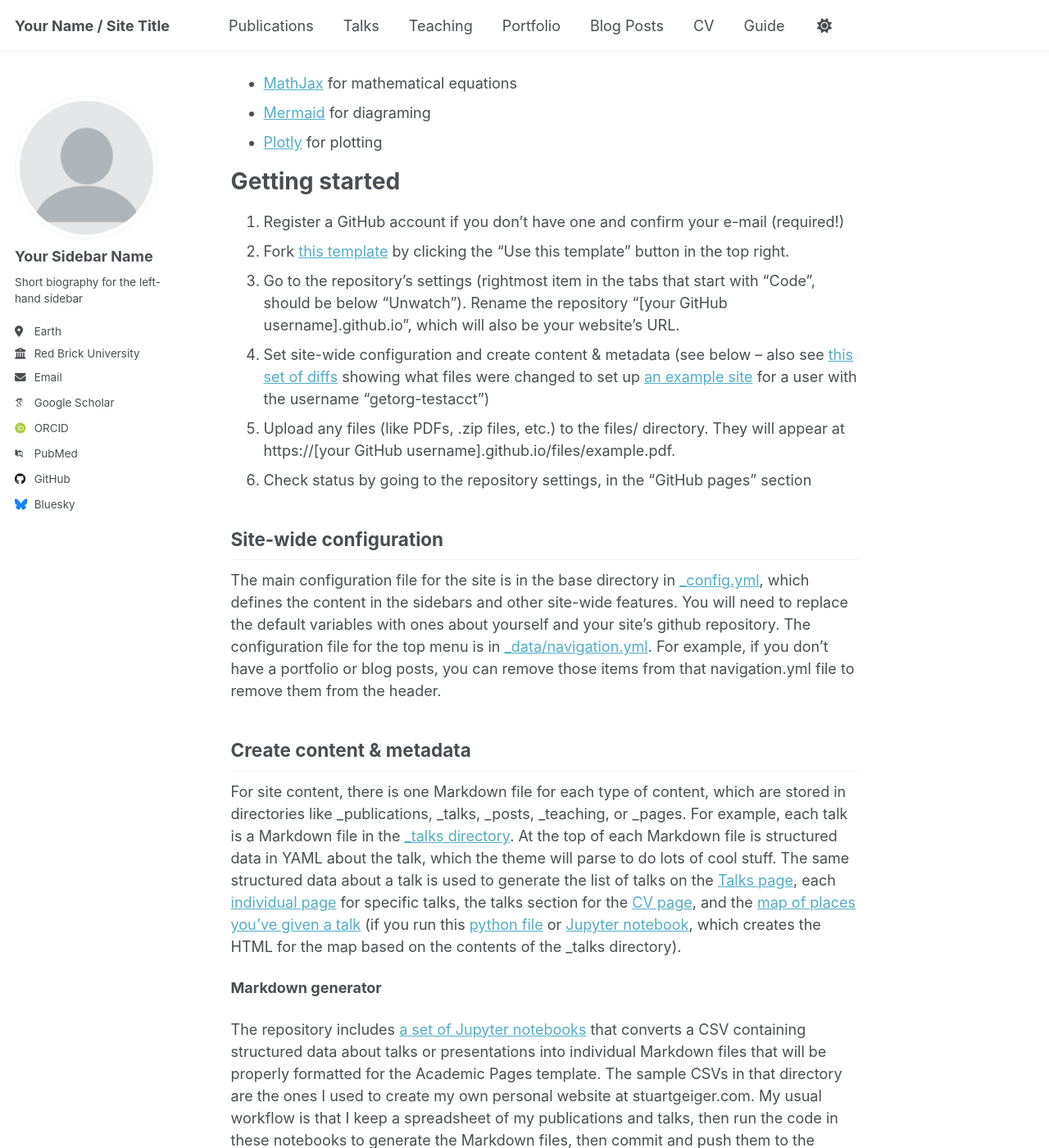
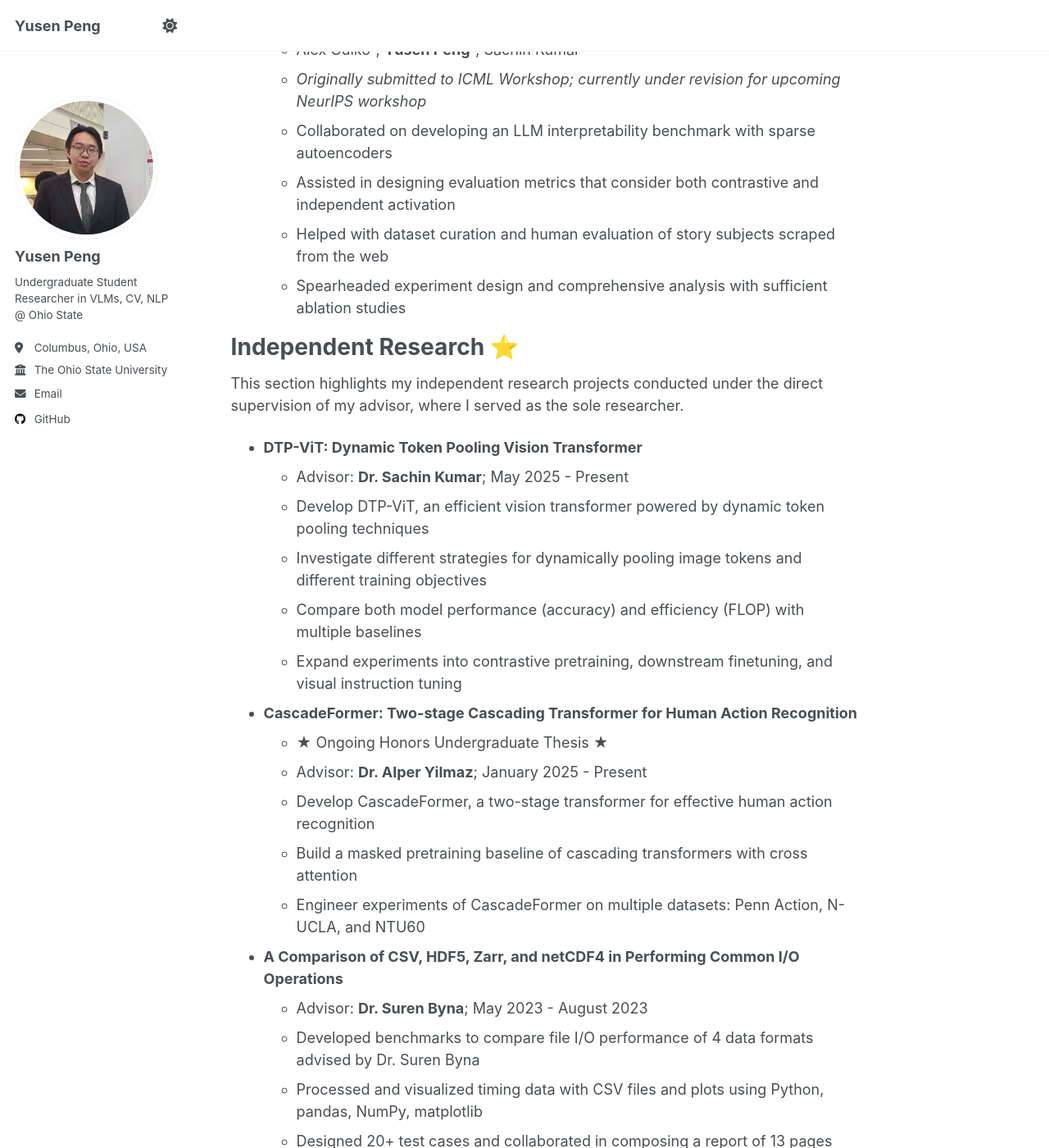
Before and after one commit to Yusen-Peng/Yusen-Peng.github.io, a Jekyll site: the page built from _pages/about.md, in a window 1280 px wide and 1400 px high, scrolled down 1029 px. Shown: the whole window at 82% size. Built offline with Jekyll 4.4.1, drawn with Linux system fonts in a browser that asks for light colours; some web fonts are replaced; a script that is not in the unit is left out; some of the changed text lies outside the part shown.

Commit message:
initial commit

```diff
--- a/_config.yml
+++ b/_config.yml
@@ -9,36 +9,36 @@
 # Basic Site Settings
 locale                   : "en-US"
 site_theme               : "default"
-title                    : "Your Name / Site Title"
+title                    : "Yusen Peng"
 title_separator          : "-"
 name                     : &name "Your Name"
 description              : &description "personal description"
-url                      : https://academicpages.github.io # the base hostname & protocol for your site e.g. "https://[your GitHub username].github.io" or if you already have some other page hosted on Github then use "https://[your GitHub username].github.io/[Your Repo Name]"
-baseurl                  : "" # the subpath of your site, e.g. "/blog"
-repository               : "academicpages/academicpages.github.io"
+url                      : https://Yusen-Peng.github.io # the base hostname & protocol for your site e.g. "https://[your GitHub username].github.io" or if you already have some other page hosted on Github then use "https://[your GitHub username].github.io/[Your Repo Name]"
+baseurl                  : ""
+repository               : "Yusen-Peng/Yusen-Peng.github.io"
 
 # Site Author - The following control what appear as part of the author content on the side bar.
 #               If a field is blank the icon and link will not appear, otherwise it will be shown.
 #               Additional customization can be done by editing /_includes/author-profile.html
 author:
   # Biographic information
-  avatar           : "profile.png"
-  name             : "Your Sidebar Name"
-  pronouns         : # example: "she/her"
-  bio              : "Short biography for the left-hand sidebar"
-  location         : "Earth"
-  employer         : "Red Brick University"
+  avatar           : "profile.jpeg" # filename of avatar image placed in /images/, e.g. "500x500.png"
+  name             : "Yusen Peng"
+  pronouns         : #"he/him/his"
+  bio              : "Undergraduate Student Researcher in VLMs, CV, NLP @ Ohio State"
+  location         : "Columbus, Ohio, USA"
+  employer         : "The Ohio State University"
   uri              : # URL
-  email            : "none@example.org"
+  email            : "peng.1007@osu.edu"
 
   # Academic websites
   academia         : # URL
   arxiv            : # URL - Update with the correct link to your profile
-  googlescholar    : "https://scholar.google.com/citations?user=PS_CX0AAAAAJ"
+  googlescholar    : #"https://scholar.google.com/citations?user=PS_CX0AAAAAJ"
   impactstory      : # URL
-  orcid            : "http://orcid.org/yourorcidurl"
+  orcid            : #"http://orcid.org/yourorcidurl"
   semantic         : # URL
-  pubmed           : "https://www.ncbi.nlm.nih.gov/pubmed/?term=john+snow"
+  pubmed           : #"https://www.ncbi.nlm.nih.gov/pubmed/?term=john+snow"
   researchgate     : # URL
   scopus           : # URL
 
@@ -46,13 +46,13 @@
   bitbucket        : # Username - Update with your username on the site
   codepen          : # Username
   dribbble         : # Username
-  github           : "academicpages"
+  github           : "Yusen-Peng"
   kaggle           : # Username
   stackoverflow    : # User number or user number and name (i.e., use "1" or "1/jeff-atwood")
 
   # Social media
   artstation       : # Username
-  bluesky          : "bsky.app" # Replace this with you Bluesky username
+  bluesky          : #"bsky.app" # Replace this with you Bluesky username
   facebook         : # Username
   flickr           : # Username
   foursquare       : # Username
@@ -61,7 +61,7 @@
   keybase          : # Username
   instagram        : # Username
   lastfm           : # Username
-  linkedin         : # Username
+  linkedin         : #"yusen-peng"
   mastodon         : # URL
   medium           : # URL
   pinterest        : # Username
--- a/_pages/about.md
+++ b/_pages/about.md
@@ -1,56 +1,120 @@
 ---
 permalink: /
-title: "Academic Pages is a ready-to-fork GitHub Pages template for academic personal websites"
+title: ""
 author_profile: true
 redirect_from:
   - /about/
   - /about.html
 ---
 
-This is the front page of a website that is powered by the [Academic Pages template](https://github.com/academicpages/academicpages.github.io) and hosted on GitHub pages. [GitHub pages](https://pages.github.com) is a free service in which websites are built and hosted from code and data stored in a GitHub repository, automatically updating when a new commit is made to the repository. This template was forked from the [Minimal Mistakes Jekyll Theme](https://mmistakes.github.io/minimal-mistakes/) created by Michael Rose, and then extended to support the kinds of content that academics have: publications, talks, teaching, a portfolio, blog posts, and a dynamically-generated CV. Incidentally, these same features make it a great template for anyone that needs to show off a professional template!
+Who Am I? 👀
+======
+I am Yusen Peng, a final year undergraduate Computer Science and Engineering (CSE) student at The Ohio State University (OSU), graduating in May 2026.
 
- You can fork [this template](https://github.com/academicpages/academicpages.github.io) right now, modify the configuration and Markdown files, add your own PDFs and other content, and have your own site for free, with no ads!
+During my time at OSU, I have maintained **4.00**/4.00 cumulative GPA and completed AI core courses including Natural Language Processing, Computer Vision, Machine Learning, Data Mining.
 
-A data-driven personal website
+More importantly, I am graduating with **Honors Research Distinction**, where I am investigating skeleton-based human action recognition as my undergraduate thesis. I was also awarded with Undergraduate Research Scholarship based on the thesis proposal in June 2025.
+
+
+Research Interest 🧠
 ======
-Like many other Jekyll-based GitHub Pages templates, Academic Pages makes you separate the website's content from its form. The content & metadata of your website are in structured Markdown files, while various other files constitute the theme, specifying how to transform that content & metadata into HTML pages. You keep these various Markdown (.md), YAML (.yml), HTML, and CSS files in a public GitHub repository. Each time you commit and push an update to the repository, the [GitHub pages](https://pages.github.com/) service creates static HTML pages based on these files, which are hosted on GitHub's servers free of charge.
+My current research primarily lies at the intersection of **vision** and **language** models. I always investigate different approaches to designing such models with more ***capability***, ***efficiency***, and ***interpretability***.
 
-Many of the features of dynamic content management systems (like Wordpress) can be achieved in this fashion, using a fraction of the computational resources and with far less vulnerability to hacking and DDoSing. You can also modify the theme to your heart's content without touching the content of your site. If you get to a point where you've broken something in Jekyll/HTML/CSS beyond repair, your Markdown files describing your talks, publications, etc. are safe. You can rollback the changes or even delete the repository and start over - just be sure to save the Markdown files! You can also write scripts that process the structured data on the site, such as [this one](https://github.com/academicpages/academicpages.github.io/blob/master/talkmap.ipynb) that analyzes metadata in pages about talks to display [a map of every location you've given a talk](https://academicpages.github.io/talkmap.html).
+Research Publications 🚀
+======
 
-For those users that need more advanced functionality, the template also supports the following popular tools:
-- [MathJax](https://www.mathjax.org/) for mathematical equations
-- [Mermaid](https://mermaid.js.org/) for diagraming
-- [Plotly](https://plotly.com/javascript/) for plotting
+This section highlights my current publications, including papers still under review and manuscripts in revision for upcoming conferences/workshops.
 
-Getting started
+* **Lower-quality public housing corresponds to elevated flood risk and social disadvantage**
+  * Woi Sok Oh, Kelsea Best, Meri Davlasheridze, **Yusen Peng**
+  * *Under review at Environmental Research Letters 2025*
+  * Collaborated in analyzing public housing and flooding datasets advised by Dr. Kelsea Best
+  * Performed detailed data analysis with correlation visualization and random effects regression models
+
+* **CE-Bench: A Contrastive Evaluation Benchmark of Interpretability with Sparse Autoencoders**
+  * Alex Gulko\*, **Yusen Peng**\*, Sachin Kumar
+  * *Originally submitted to ICML Workshop; currently under revision for upcoming NeurIPS workshop*
+  * Collaborated on developing an LLM interpretability benchmark with sparse autoencoders
+  * Assisted in designing evaluation metrics that consider both contrastive and independent activation
+  * Helped with dataset curation and human evaluation of story subjects scraped from the web
+  * Spearheaded experiment design and comprehensive analysis with sufficient ablation studies
+
+Independent Research ⭐️
 ======
-1. Register a GitHub account if you don't have one and confirm your e-mail (required!)
-1. Fork [this template](https://github.com/academicpages/academicpages.github.io) by clicking the "Use this template" button in the top right.
-1. Go to the repository's settings (rightmost item in the tabs that start with "Code", should be below "Unwatch"). Rename the repository "[your GitHub username].github.io", which will also be your website's URL.
-1. Set site-wide configuration and create content & metadata (see below -- also see [this set of diffs](http://archive.is/3TPas) showing what files were changed to set up [an example site](https://getorg-testacct.github.io) for a user with the username "getorg-testacct")
-1. Upload any files (like PDFs, .zip files, etc.) to the files/ directory. They will appear at https://[your GitHub username].github.io/files/example.pdf.
-1. Check status by going to the repository settings, in the "GitHub pages" section
 
-Site-wide configuration
-------
-The main configuration file for the site is in the base directory in [_config.yml](https://github.com/academicpages/academicpages.github.io/blob/master/_config.yml), which defines the content in the sidebars and other site-wide features. You will need to replace the default variables with ones about yourself and your site's github repository. The configuration file for the top menu is in [_data/navigation.yml](https://github.com/academicpages/academicpages.github.io/blob/master/_data/navigation.yml). For example, if you don't have a portfolio or blog posts, you can remove those items from that navigation.yml file to remove them from the header.
+This section highlights my independent research projects conducted under the direct supervision of my advisor, where I served as the sole researcher.
 
-Create content & metadata
-------
-For site content, there is one Markdown file for each type of content, which are stored in directories like _publications, _talks, _posts, _teaching, or _pages. For example, each talk is a Markdown file in the [_talks directory](https://github.com/academicpages/academicpages.github.io/tree/master/_talks). At the top of each Markdown file is structured data in YAML about the talk, which the theme will parse to do lots of cool stuff. The same structured data about a talk is used to generate the list of talks on the [Talks page](https://academicpages.github.io/talks), each [individual page](https://academicpages.github.io/talks/2012-03-01-talk-1) for specific talks, the talks section for the [CV page](https://academicpages.github.io/cv), and the [map of places you've given a talk](https://academicpages.github.io/talkmap.html) (if you run this [python file](https://github.com/academicpages/academicpages.github.io/blob/master/talkmap.py) or [Jupyter notebook](https://github.com/academicpages/academicpages.github.io/blob/master/talkmap.ipynb), which creates the HTML for the map based on the contents of the _talks directory).
+* **DTP-ViT: Dynamic Token Pooling Vision Transformer**
+  * Advisor: **Dr. Sachin Kumar**; May 2025 - Present
+  * Develop DTP-ViT, an efficient vision transformer powered by dynamic token pooling techniques
+  * Investigate different strategies for dynamically pooling image tokens and different training objectives
+  * Compare both model performance (accuracy) and efficiency (FLOP) with multiple baselines
+  * Expand experiments into contrastive pretraining, downstream finetuning, and visual instruction tuning
 
-**Markdown generator**
+* **CascadeFormer: Two-stage Cascading Transformer for Human Action Recognition**
+  * ★ Ongoing Honors Undergraduate Thesis ★
+  * Advisor: **Dr. Alper Yilmaz**; January 2025 - Present
+  * Develop CascadeFormer, a two-stage transformer for effective human action recognition
+  * Build a masked pretraining baseline of cascading transformers with cross attention
+  * Engineer experiments of CascadeFormer on multiple datasets: Penn Action, N-UCLA, and NTU60
 
-The repository includes [a set of Jupyter notebooks](https://github.com/academicpages/academicpages.github.io/tree/master/markdown_generator
-) that converts a CSV containing structured data about talks or presentations into individual Markdown files that will be properly formatted for the Academic Pages template. The sample CSVs in that directory are the ones I used to create my own personal website at stuartgeiger.com. My usual workflow is that I keep a spreadsheet of my publications and talks, then run the code in these notebooks to generate the Markdown files, then commit and push them to the GitHub repository.
+* **A Comparison of CSV, HDF5, Zarr, and netCDF4 in Performing Common I/O Operations**
+  * Advisor: **Dr. Suren Byna**; May 2023 - August 2023
+  * Developed benchmarks to compare file I/O performance of 4 data formats advised by Dr. Suren Byna
+  * Processed and visualized timing data with CSV files and plots using Python, pandas, NumPy, matplotlib
+  * Designed 20+ test cases and collaborated in composing a report of 13 pages with 35+ figures
+  * Presented at the **CSE Annual Research Expo 2024** at The Ohio State University
 
-How to edit your site's GitHub repository
-------
-Many people use a git client to create files on their local computer and then push them to GitHub's servers. If you are not familiar with git, you can directly edit these configuration and Markdown files directly in the github.com interface. Navigate to a file (like [this one](https://github.com/academicpages/academicpages.github.io/blob/master/_talks/2012-03-01-talk-1.md) and click the pencil icon in the top right of the content preview (to the right of the "Raw | Blame | History" buttons). You can delete a file by clicking the trashcan icon to the right of the pencil icon. You can also create new files or upload files by navigating to a directory and clicking the "Create new file" or "Upload files" buttons.
+Collaborative Research 👨‍👨‍👦‍👦
+======
 
-Example: editing a Markdown file for a talk
-![Editing a Markdown file for a talk](/images/editing-talk.png)
+This section highlights my collaborative research projects conducted under the supervision of my advisor and one of his PhD students, where I served as the project leader.
 
-For more info
-------
-More info about configuring Academic Pages can be found in [the guide](https://academicpages.github.io/markdown/), the [growing wiki](https://github.com/academicpages/academicpages.github.io/wiki), and you can always [ask a question on GitHub](https://github.com/academicpages/academicpages.github.io/discussions). The [guides for the Minimal Mistakes theme](https://mmistakes.github.io/minimal-mistakes/docs/configuration/) (which this theme was forked from) might also be helpful.
+* **SIGNAL: A Comprehensive Time Series Analysis Library**
+  * Advisor: **Dr. John Paparrizos**; January 2024 - May 2025
+  * Adapted and integrated sklearn/PyTorch implementation for **15**/57 time series classification algorithms
+  * Adapted and integrated sklearn/PyTorch implementation for **11**/32 time series clustering algorithms
+  * Tested **33**/57 classifiers with 20 UCR datasets per classifier and verified their test results
+  * Tested **15**/32 clustering models with 20 UCR datasets per model and verified their test results
+  * Refactored **25**/94 forecasting neural network models with careful hyperparameter tuning
+  * Composed a paper of 5 pages with a comprehensive comparison against other existing SoTA libraries
+
+
+Teaching 🧑🏻‍🏫
+======
+
+* Teaching Assistant for CSE 2331: Data Structures and Algorithms
+  * Aug 2024 – Present
+  * Help students with complexity analysis, data structures, and graph algorithms
+
+* Teaching Assistant for CSE 2221: Software Components
+  * Aug 2023 – Dec 2023
+  * Helped students with fundamental programming knowledge and data structure practice in Java
+
+
+Internships 👨‍💻
+======
+
+* **Software Engineer Intern**
+  * **Thaddeus Resource Center** at San Dimas, CA (remote); May 2025 – Present
+  * Maintain well-functioning, responsive, and updated Thaddeus websites
+
+* **Software Engineer Intern**
+  * **Y STEM and Chess Inc** at Boise, ID (remote); Jan 2025 – Apr 2025
+  * Collaborated on renewing security certificates and deploying code base using Microsoft Azure
+
+* **Website Frontend Intern**
+  * **National STEM Honor Society** at Gloucester, MA (remote); May 2024 – Sept 2024
+  * Collaborated in developing, improving, testing, and maintaining the National STEM official websites
+
+* **Mobile Frontend Intern**
+  * **Resilience, Inc** at Tampa, FL (remote); Dec 2023 – Aug 2024
+  * Collaborated in developing and testing a mobile app called AIMEE with tools to learn emotional intelligence
+
+Extra-curriculars 🔮
+======
+
+* **Competitive Programming Club (CPC)** @ The Ohio State University
+  * Served as 2023-2024 **Problem Engineer** and **Communication Director**
+  * Coordinated with other club officers and helped out with weekly presentations
+  * Developed, tested, and reviewed coding problems for on-campus programming competitions
```
Also changed, not shown: _data/navigation.yml (+14 -14 lines), _pages/cv.md (+0 -54 lines), images/profile.jpeg (added), images/profile.png (deleted).
